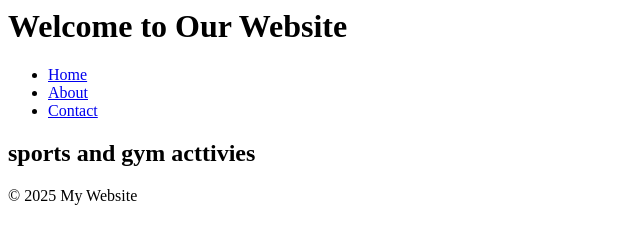
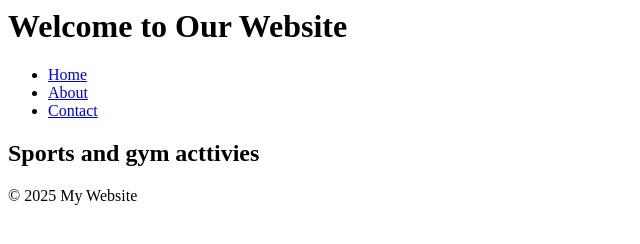
Before and after one commit to Rightouesking/version-control-simulation, a plain HTML site: page index.html in a window 1280 px wide. Shown: the full height of the page, 0-640 px from the left. Drawn offline with Linux system fonts and the light colour scheme.

Commit message:
index.html

```diff
--- a/index.html
+++ b/index.html
@@ -13,7 +13,7 @@
       <li><a href="#">Contact</a></li>
     </ul>
   <div>
-    <h2>sports and gym acttivies</h2>
+    <h2>Sports and gym acttivies</h2>
   </div>
 
   </nav>
```
Also changed, not shown: 1 other file.
